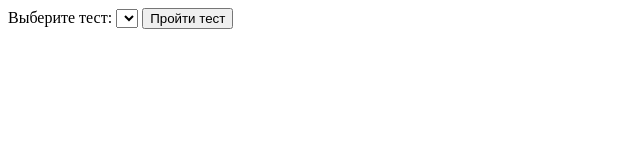
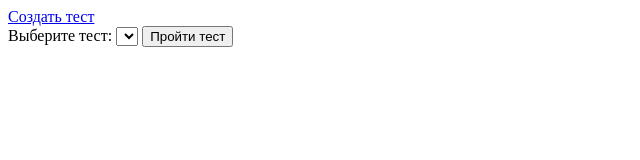
Before and after one commit to Askadhhh/sweb, a plain HTML site: page tasks/211024-KnowledgeQuizzes/index.html in a window 1280 px wide. Shown: the whole page, without its empty margins (0-640 px from the left). Drawn offline with Linux system fonts and the light colour scheme.

Commit message:
добавили навигацию

```diff
--- a/tasks/211024-KnowledgeQuizzes/script.js
+++ b/tasks/211024-KnowledgeQuizzes/script.js
@@ -43,7 +43,10 @@ function renderSelectTest() {
   const optionHtml = state.tests
     .map((test) => `<option value="${test.id}" label="${test.title}"></option>`)
     .join("");
-  document.body.innerHTML = `<div id="selectTestContainer">
+  document.body.innerHTML = `
+    <a href="./createQuestions/index.html">Создать тест</a>
+
+  <div id="selectTestContainer">
       <form id='selectTestForm'>
         <label>
           Выберите тест:
```
Also changed, not shown: tasks/211024-KnowledgeQuizzes/createQuestions/index.html (+2 -0 lines).
